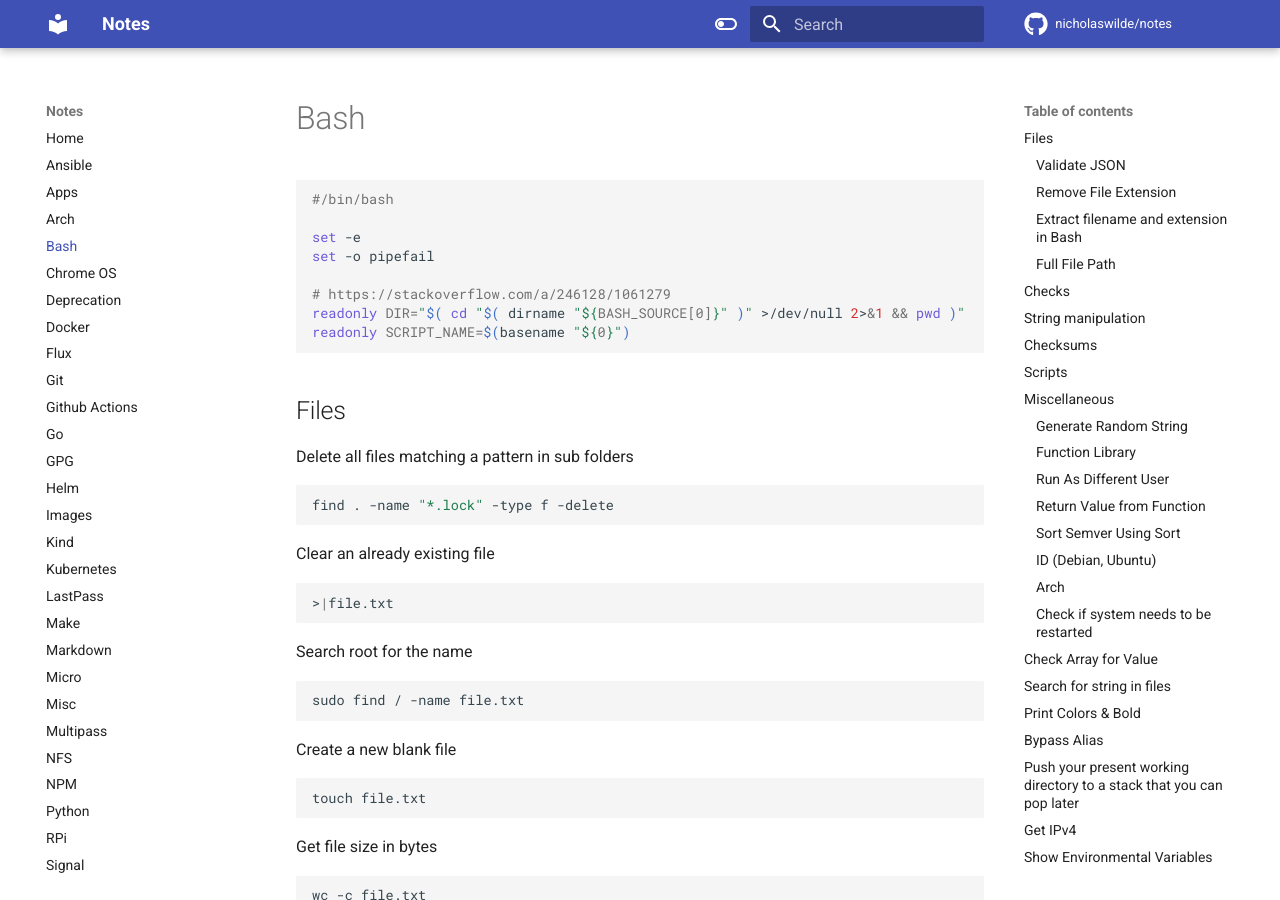
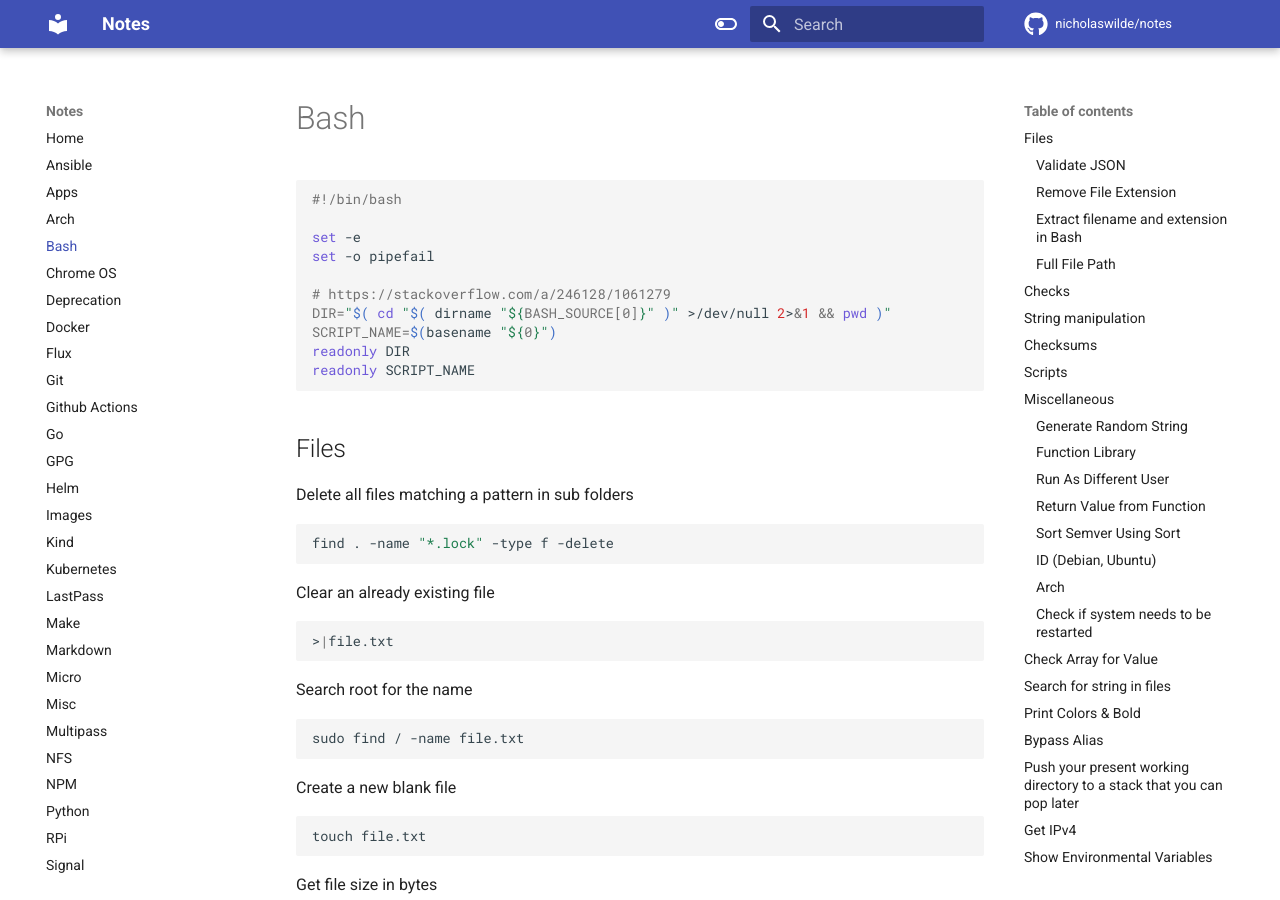
Before and after one commit to nicholaswilde/notes, an MkDocs documentation site: the page built from docs/bash.md, in a window 1280 px wide and 900 px high. Built offline with MkDocs 1.6.1 and Material for MkDocs 9.7.7, drawn with Linux system fonts in a browser that asks for light colours; comment, search, counter and statistics services are not loaded.

Commit message:
Update bash.md

````diff
--- a/docs/bash.md
+++ b/docs/bash.md
@@ -1,14 +1,16 @@
 # Bash
 
 ```bash
-#/bin/bash
+#!/bin/bash
 
 set -e
 set -o pipefail
 
 # https://stackoverflow.com/a/246128/1061279
-readonly DIR="$( cd "$( dirname "${BASH_SOURCE[0]}" )" >/dev/null 2>&1 && pwd )"
-readonly SCRIPT_NAME=$(basename "${0}")
+DIR="$( cd "$( dirname "${BASH_SOURCE[0]}" )" >/dev/null 2>&1 && pwd )"
+SCRIPT_NAME=$(basename "${0}")
+readonly DIR
+readonly SCRIPT_NAME
 ```
 ## Files
 
````
